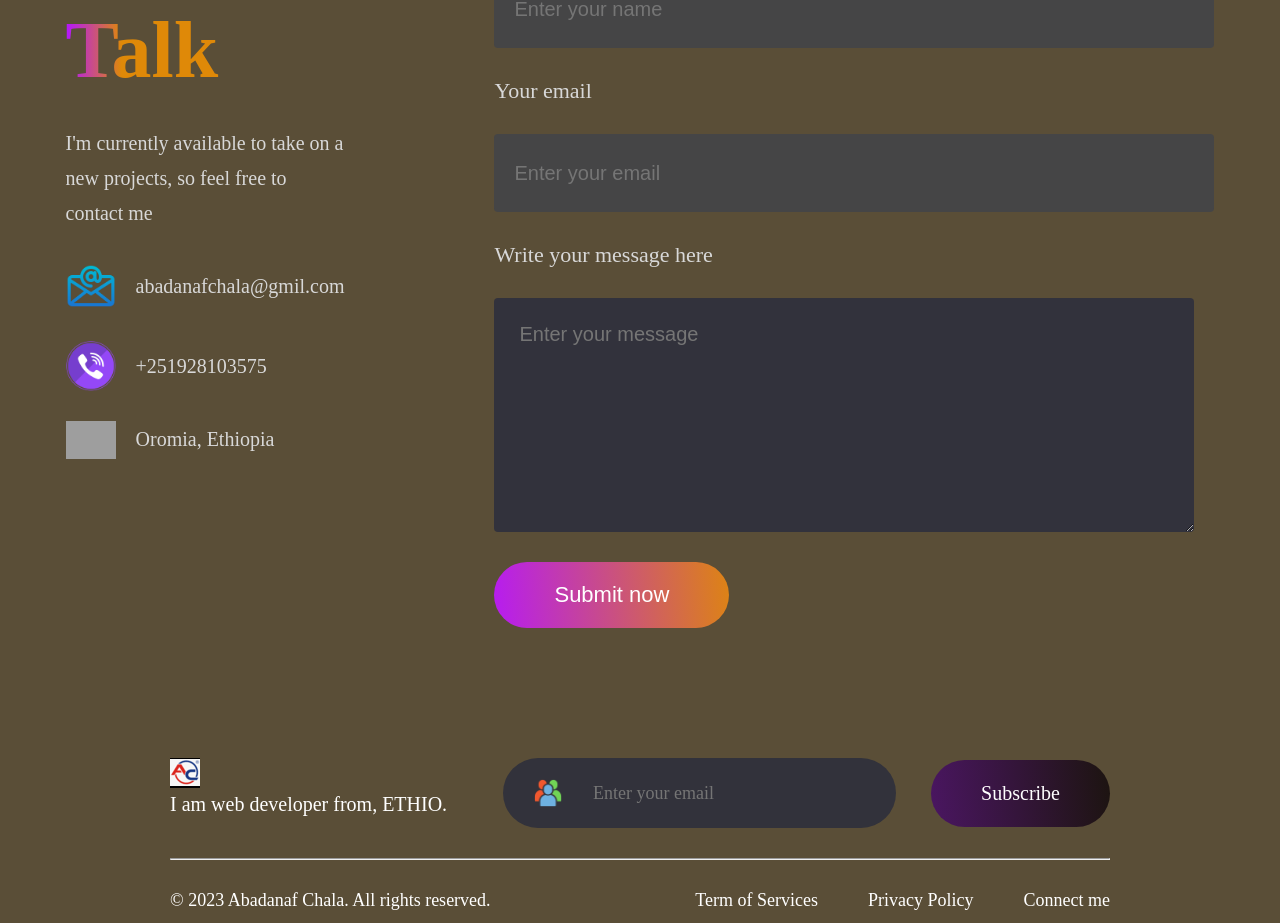
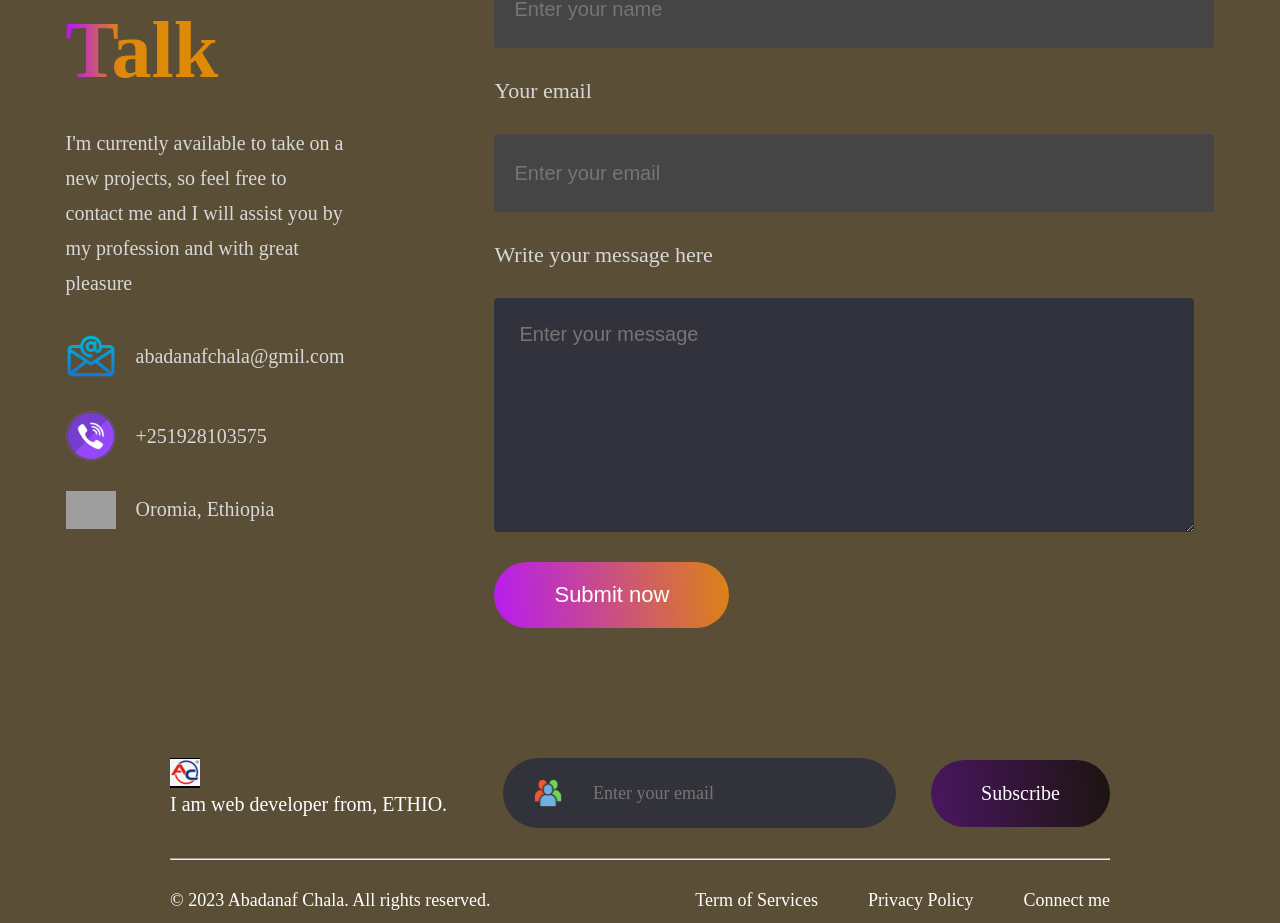
Before and after one commit to Abadan-Chala/React-Portfolio, a React (Vite) app: page / in a window 1280 px wide. Shown: the part 2676-3599 px from the top of the page. Built offline with nearby package versions, Linux system fonts and the light colour scheme; grey boxes are pictures that could not be loaded.

Commit message:
Update Contact.jsx

```diff
--- a/src/Components/Contact/Contact.jsx
+++ b/src/Components/Contact/Contact.jsx
@@ -15,7 +15,7 @@
         <div className="contact-section">
             <div className="contact-left">
                 <h1>Let's Talk</h1>
-                <p>I'm currently available to take on a new projects, so feel free to contact me</p>
+                <p>I'm currently available to take on a new projects, so feel free to contact me and I will assist you by my profession and with great pleasure </p>
                 <div className="contact-details">
                     <div className="contact-detail">
                        <img src={mail} alt="" /> <p>abadanafchala@gmil.com</p>
```
